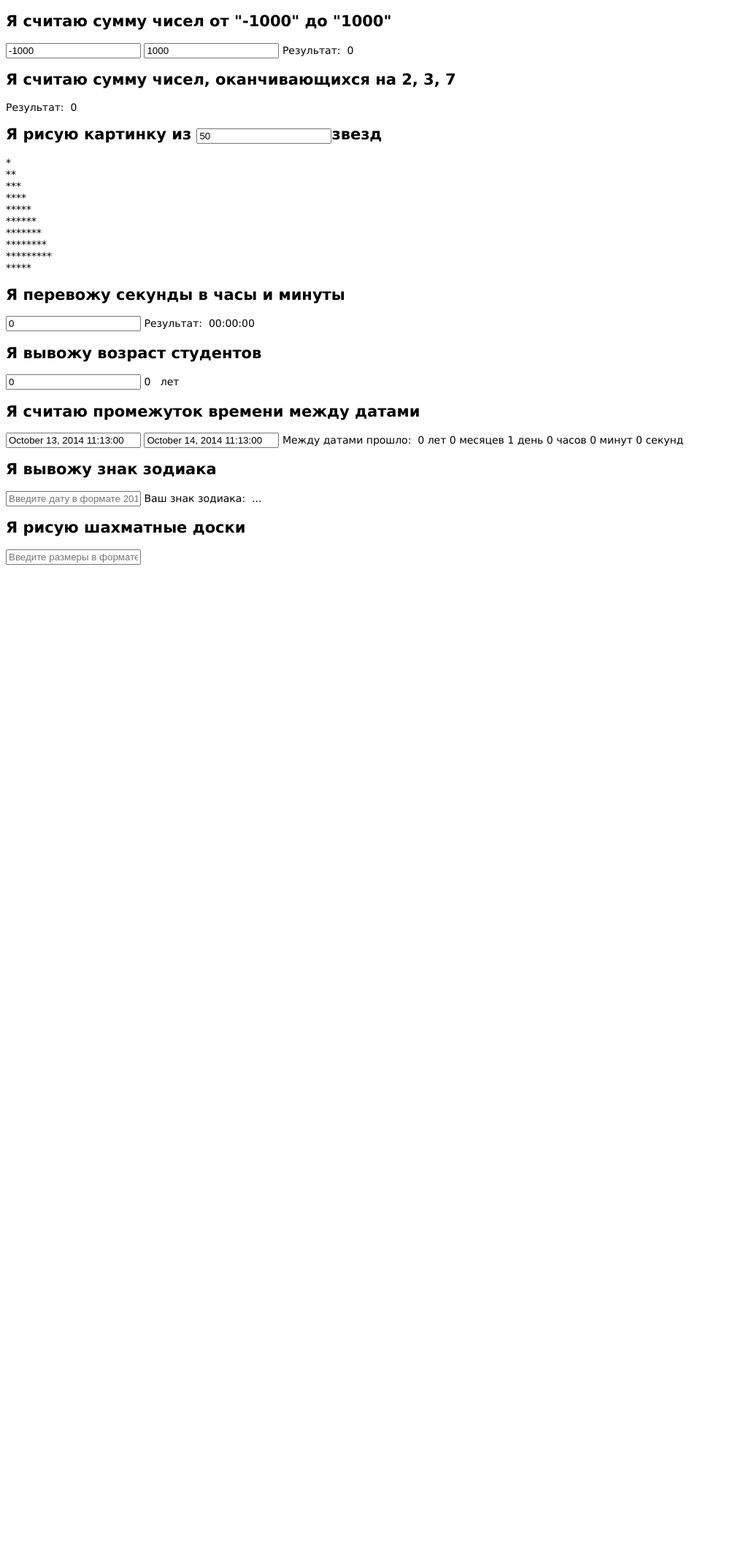
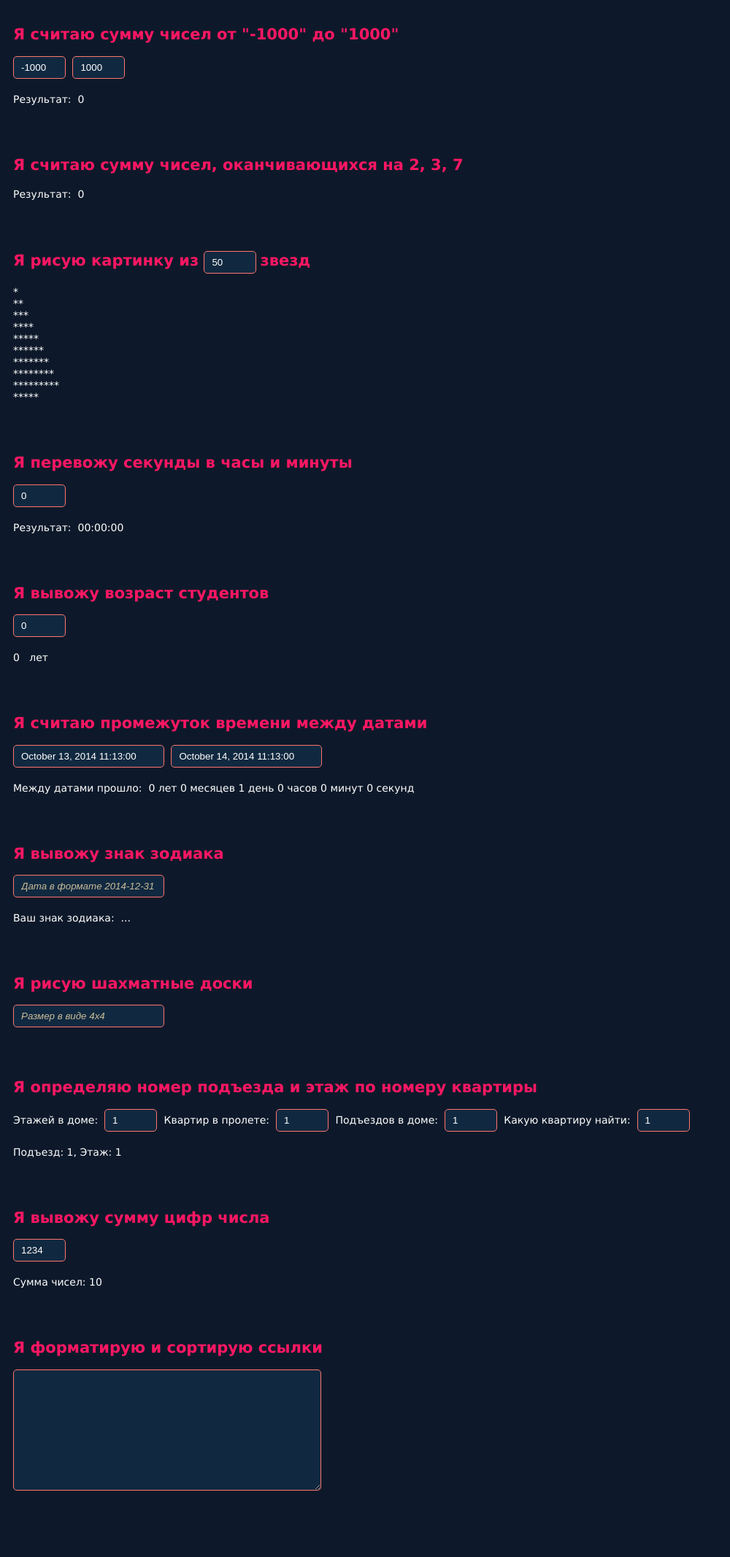
Before and after one commit to degorych/Introduction-to-FS-WD, a PHP site: page / in a window 1280 px wide. Shown: the whole page at 73% size, without its empty margins (0-1000 px from the left). Before the commit the page ends 774 px from the top, so only its background shows below. Run offline with PHP 8.4, Linux system fonts and the light colour scheme.

Commit message:
Add Tasks 9-11, styles, validate fun

```diff
--- a/WD_PS2_Javascript_(Basics)/index.html
+++ b/WD_PS2_Javascript_(Basics)/index.html
@@ -12,66 +12,147 @@
 		<div class="1task">
 			<h2>Я считаю сумму чисел от "-1000" до "1000"</h2>
 			<form action="">
-				<input id="minNum" type="text" value="-1000" onchange="changeSumma()">
-				<input id="maxNum" type="text" value="1000" onchange="changeSumma()">
+				<input id="minNum" type="number" value="-1000" onchange="changeSumma()">
+				<input id="maxNum" type="number" value="1000" onchange="changeSumma()">
+				<div class="result">
 					<label>Результат:&nbsp;</label>
 					<output id="summ"></output>
+				</div>
 			</form>
 		</div>
 		<div class="2task">
 			<h2>Я считаю сумму чисел, оканчивающихся на 2, 3, 7</h2>
+			<form action="">
+				<div class="result">
 					<label>Результат:&nbsp;</label>
 					<output id="summ-2-3-7"></output>
 				</div>
+			</form>
+		</div>
 		<div class="3task">
-			<h2>Я рисую картинку из <input id="number-of-stars" type="text" value="50" onchange="changeStars()"/>звезд</h2>
+			<h2>Я рисую картинку из <input id="number-of-stars" type="number" value="50" onchange="changeStars()"/>звезд</h2>
 			<div id="star-img"></div>
 		</div>
 		<div class="4task">
 			<h2>Я перевожу секунды в часы и минуты</h2>
-			<input id="user-sec" type="text" value="0" onchange="colculateDate()"/>
+			<form action="">
+				<input id="user-sec" type="number" value="0" onchange="colculateDate()"/>
+				<div class="result">
 					<label>Результат:&nbsp;</label>
 					<output id="sec-to-hours">00:00:00</output>
 				</div>
+			</form>
+		</div>
 		<div class="5task">
 			<h2>Я вывожу возраст студентов</h2>
+			<form action="">
 			<input id="student-year" type="number" value="0" onchange="getStudentsYear()"/>
+				<div class="result">
 					<output id="student-year-string">0 &nbsp лет</output>
+				</div>
+			</form>
 		</div>
 		<div class="6task">
 			<h2>Я считаю промежуток времени между датами</h2>
+			<form action="">
 				<input type="text" id="1data" value="October 13, 2014 11:13:00" onchange="getUserDate()"/>
 				<input type="text" id="2data" value="October 14, 2014 11:13:00" onchange="getUserDate()"/>
+				<div class="result">
 					<label>Между датами прошло:&nbsp</label>
 					<output id="time-between-dates"></output>
 				</div>
+			</form>
+		</div>
 		<div class="7task">
 			<h2>Я вывожу знак зодиака</h2>
-			<input type="text" id="zodiac-date" placeholder="Введите дату в формате 2014-12-31" onchange="zodiac()"/>
+			<form action="">
+			<input type="text" id="zodiac-date" placeholder="Дата в формате 2014-12-31" onchange="zodiac()"/>
+				<div class="result">
 					<label>Ваш знак зодиака:&nbsp</label>
 					<output id="user-zodiac">...</output>
 				</div>
+			</form>
+		</div>
 		<div class="8task">
 			<h2>Я рисую шахматные доски</h2>
-			<input type="text" id="chess-size" placeholder="Введите размеры в формате 4х4" onchange="chessPaint()"/>
-			<br>
+			<input type="text" id="chess-size" placeholder="Размер в виде 4х4" onchange="chessPaint()"/>
 			<div id="chess-board"></div>
 		</div>
-		<div class="9task"></div>
-		<div class="10task"></div>
-		<div class="11task"></div>
+		<div class="9task">
+			<h2>Я определяю номер подъезда и этаж по номеру квартиры</h2>
+			<form action="">
+				<label>Этажей в доме:&nbsp</label>
+				<input type="number" id="number-floors" value="1" onchange="countFloorsAndEntrances()"/>
+				<label>Квартир в пролете:&nbsp</label>
+				<input type="number" id="number-apartments" value="1" onchange="countFloorsAndEntrances()"/>
+				<label>Подъездов в доме:&nbsp</label>
+				<input type="number" id="number-entrances" value="1" onchange="countFloorsAndEntrances()"/>
+				<label>Какую квартиру найти:&nbsp</label>
+				<input type="number" id="user-apartments" value="1" onchange="countFloorsAndEntrances()"/>
+				<div class="result">
+					<output id="apartments-to-floors-and-entrances"></output>
+				</div>
+			</form>
+		</div>
+		<div class="10task">
+			<h2>Я вывожу сумму цифр числа</h2>
+			<form action="">
+				<input type="number" id="user-number" value="1234" onchange="countNumber()"/>
+				<div class="result">
+					<output id="setNumSum"></output>
+				</div>
+			</form>
+		</div>
+		<div class="11task">
+			<h2>Я форматирую и сортирую ссылки</h2>
+			<form action="">
+				<textarea id="links" onchange="formatLinks()"></textarea>
+				<output id="set-links"></output>
+			</form>
+		</div>
 	</body>
 	<script>
+
+      function checkUserData(value, regex, upLimit, downLimit) {
+          if (upLimit != null && downLimit != null) {
+              if (value.toString().match(regex) != null) {
+                  console.log(value);
+                  return 1;
+              }
+              if (parseInt(value)<downLimit || parseInt(value)>upLimit) {
+                  return "limitError";
+              }
+          }
+
+          else {
+              if (value.toString().match(regex) != null) {
+                  return 1;
+              }
+          }
+
+          return -1;
+      }
 
       /*--- Task 1, Task 2 ---*/
 
       function summa() {
-          var minNum = parseInt(document.getElementById("minNum").value);
-          var maxNum = parseInt(document.getElementById("maxNum").value);
+          var minNum = document.getElementById("minNum").value;
+          var maxNum = document.getElementById("maxNum").value;
+          var regexp = /[^-?\d]/;
 
-          if (checkNum(minNum) == "error" || checkNum(maxNum) == "error") {
+          if (checkUserData(minNum, regexp, 1000, -1000) == 1 || checkUserData(maxNum, regexp, 1000, -1000) == 1) {
+              document.getElementById("summ").innerHTML = "Your data may by number";
+              document.getElementById("summ-2-3-7").innerHTML = "Your data may by number";
               return;
           }
+          if (checkUserData(minNum, regexp, 1000, -1000) == "limitError" || checkUserData(maxNum, regexp, 1000, -1000) == "limitError") {
+							document.getElementById("summ").innerHTML = "Enter number from -1000 to 1000";
+							document.getElementById("summ-2-3-7").innerHTML = "Enter number from -1000 to 1000";
+              return;
+          }
+
+          minNum = parseInt(minNum);
+          maxNum = parseInt(maxNum);
 
           var result = 0;
           var result237 = 0;
@@ -87,22 +168,6 @@
           document.getElementById("summ-2-3-7").value = result237;
       }
 
-      function checkNum(num) {
-          var errorValue = "Your numbers may be from \"-1000\" to \"1000\"";
-          var errorType = "Your data may be number";
-
-          if (num>1000 || num<-1000) {
-              document.getElementById("summ").value = errorValue;
-              document.getElementById("summ-2-3-7").value = errorValue;
-              return "error";
-          }
-          else if (isNaN(parseFloat(num)) && !isFinite(num)) {
-              document.getElementById("summ").value = errorType;
-              document.getElementById("summ-2-3-7").value = errorType;
-              return "error";
-          }
-      }
-
       function changeSumma() {
           summa();
       }
@@ -113,7 +178,19 @@
 
       function createStarImg() {
           var i, j;
-          var n = parseInt(document.getElementById("number-of-stars").value);
+          var n = document.getElementById("number-of-stars").value;
+          var regexp = /\D/;
+
+          if (checkUserData(n, regexp, 100, 0) == 1) {
+              document.getElementById("star-img").innerHTML = "Your data may by number";
+              return;
+          }
+          if (checkUserData(n, regexp, 100, 0) == "limitError") {
+              document.getElementById("star-img").innerHTML = "Enter number from 0 to 100";
+              return;
+          }
+
+          n = parseInt(n);
 
           for (i=1; n>0; i++) {
               for (j=1; j<=i && n>0; j++) {
@@ -153,6 +230,13 @@
 
       function colculateDate() {
           var secunda = document.getElementById("user-sec").value;
+          var regexp = /\D/;
+
+          if (checkUserData(secunda, regexp) == 1) {
+              document.getElementById("sec-to-hours").innerHTML = "Your data may by number";
+              return;
+          }
+
           secondToHours(secunda);
       }
 
@@ -161,6 +245,12 @@
       function getStudentsYear() {
           var yearVariables = [" лет ", " год ", " года ", " года ", " года ", " лет ", " лет ", " лет ", " лет ", " лет "];
           var getStudentYear = document.getElementById("student-year").value;
+          var regexp = /\D/;
+
+          if (checkUserData(getStudentYear, regexp) == 1) {
+              document.getElementById("student-year-string").innerHTML = "Your data may by number";
+              return;
+          }
 
           document.getElementById("student-year-string").innerHTML = "";
           getTextForDate(getStudentYear, yearVariables, "student-year-string");
@@ -235,7 +325,15 @@
               [new Date("2000-12-22"), new Date("2001-01-19"), "&#9809;", "Козерог"]
 					];
 
-					var userDate = new Date(document.getElementById("zodiac-date").value);
+					var getUserDate = document.getElementById("zodiac-date").value;
+          var regexp = /^\d{4}-\d{2}-\d{2}$/;
+
+          if (checkUserData(getUserDate, regexp) == -1) {
+              document.getElementById("user-zodiac").innerHTML = "Your date may by in 2018-03-27 format";
+              return;
+          }
+
+					var userDate = new Date(getUserDate);
 					userDate.setFullYear(2000);
 
 					if (userDate >= zodiacArr[userDate.getMonth()][0] && userDate <= zodiacArr[userDate.getMonth()][1]) {
@@ -252,7 +350,15 @@
       function chessPaint() {
           document.getElementById("chess-board").innerHTML = "";
 
-					var chessSize = document.getElementById("chess-size").value.split("x");
+					var chessSize = document.getElementById("chess-size").value;
+          var regexp = /^\d+x\d+$/;
+
+          if (checkUserData(chessSize, regexp) == -1) {
+              document.getElementById("chess-board").innerHTML = "Your data may by in 4x4 format";
+              return;
+          }
+
+          chessSize = chessSize.split("x");
 					var i, j;
           var currentChesRow;
 
@@ -272,5 +378,92 @@
 					}
       }
 
+      /* --- Task 9 --- */
+
+      function countFloorsAndEntrances() {
+					var getFloors = parseInt(document.getElementById("number-floors").value);
+					var getApartments = parseInt(document.getElementById("number-apartments").value);
+					var getEntrances = parseInt(document.getElementById("number-entrances").value);
+					var getUserApartments = parseInt(document.getElementById("user-apartments").value);
+          var regexp = /\D/;
+
+          if (checkUserData(getFloors, regexp) == 1 || checkUserData(getApartments, regexp) == 1 || checkUserData(getEntrances, regexp) == 1 || checkUserData(getUserApartments, regexp) == 1) {
+              document.getElementById("apartments-to-floors-and-entrances").innerHTML = "Your data may by number";
+              return;
+          }
+
+					if (getUserApartments>(getEntrances*getFloors*getApartments)) {
+              document.getElementById("apartments-to-floors-and-entrances").innerHTML = "В доме нет такой квартиры";
+              return;
+					}
+
+					document.getElementById("apartments-to-floors-and-entrances").innerHTML = "Подъезд: "+Math.ceil(getUserApartments/(getFloors*getApartments));
+
+					while (getUserApartments>(getFloors*getApartments)) {
+              getUserApartments = getUserApartments - (getFloors*getApartments);
+					}
+
+          document.getElementById("apartments-to-floors-and-entrances").innerHTML += ", Этаж: "+Math.ceil(getUserApartments/getApartments);
+      }
+
+      countFloorsAndEntrances();
+
+      /* --- Task 10 --- */
+
+      function countNumber() {
+					var getUserNumber = document.getElementById("user-number").value;
+          var regexp = /\D/;
+
+          if (checkUserData(getUserNumber, regexp) == 1) {
+              document.getElementById("setNumSum").innerHTML = "Your data may by number";
+              return;
+          }
+
+					getUserNumber = getUserNumber.split("");
+
+					var summa = 0;
+					var getUserNumberLens = getUserNumber.length;
+					var i;
+
+					for (i=0; i<getUserNumberLens; i++) {
+					    summa = summa + parseInt(getUserNumber[i]);
+					}
+
+					document.getElementById("setNumSum").innerHTML = "Сумма чисел: "+summa;
+      }
+
+      countNumber();
+
+      /* --- Task 11 --- */
+
+      function formatLinks() {
+					var getLinks = document.getElementById("links").value.split(/[\s,]/);
+          var getLinksLens = getLinks.length;
+
+					var i;
+					for (i=0; i<getLinksLens; i++) {
+					    if (getLinks[i] == "") {
+                  getLinks.splice(i, 1);
+					        i--;
+							}
+					}
+
+          if (!document.getElementById("link-list")) {
+              var newLinkList = document.createElement("ul");
+              newLinkList.id = "link-list";
+              document.getElementById("set-links").appendChild(newLinkList);
+					}
+					else {
+              document.getElementById("link-list").innerHTML = "";
+					}
+
+          getLinks.sort(function(a,b){return a.replace(/https?:\/\//g, "") > b.replace(/https?:\/\//g, "")});
+
+					for (i=0, getLinksLens = getLinks.length; i<getLinksLens; i++) {
+              document.getElementById("link-list").innerHTML += '<li><a href="'+getLinks[i]+'">'+getLinks[i].replace(/https?:\/\//, "")+'</a></li>';
+					}
+
+          document.getElementById("links").value = getLinks.toString().replace(/https?:\/\//g, " ");
+      }
 	</script>
 </html>
--- a/WD_PS2_Javascript_(Basics)/style.css
+++ b/WD_PS2_Javascript_(Basics)/style.css
@@ -1,6 +1,13 @@
 body {
     font-size: 14px;
     font-family: Verdana;
+    background: #0d192a;
+    color: #FFF;
+    padding: 10px;
+}
+
+#chess-board {
+    margin: 15px 0;
 }
 
 .first-str, .second-str {
@@ -17,3 +24,69 @@ body {
 .second-str div:nth-child(2n), .first-str div:nth-child(2n+1) {
     background: #000;
 }
+
+.first-str div:nth-child(2n), .second-str div:nth-child(2n+1) {
+    background: #FFF;
+}
+
+input[type=text], input[type=number], textarea {
+    border-radius: 5px;
+    color: #FFF;
+    background: #112940;
+    border: #ff756f solid 1px;
+    margin: 0 5px 0 0;
+    padding: 7px 10px;
+}
+
+input[type=number] {
+    width: 50px;
+}
+
+input[type=text] {
+    width: 185px;
+}
+
+input::-webkit-input-placeholder {
+    color: #cbbd9a;
+    font-style: italic;
+}
+
+input::-moz-placeholder {
+    color: #cbbd9a;
+    font-style: italic;
+}
+
+input:-ms-input-placeholder {
+    color: #cbbd9a;
+    font-style: italic;
+}
+
+.result {
+    margin: 20px 0;
+}
+
+h2 {
+    color: #ff1763;
+}
+
+div[class*="task"] {
+    margin-bottom: 70px;
+}
+
+textarea {
+    width: 400px;
+    height: 150px;
+}
+
+ul {
+    list-style: square;
+}
+
+li {
+    margin: 5px 0;
+}
+
+a {
+    text-decoration: none;
+    color: #ff8106;
+}
```
Lines whose indentation alone changed are shown as unchanged.
